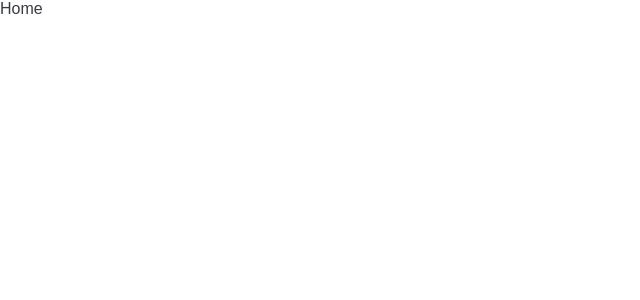
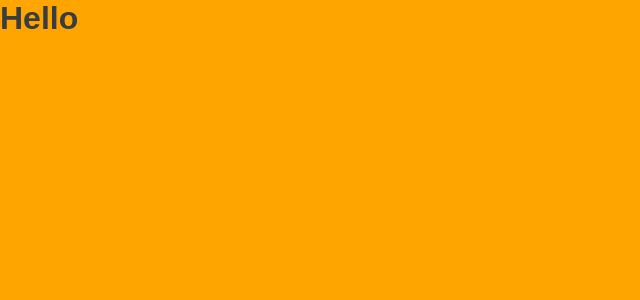
Before and after one commit to mhemanthkmr/react-tesla, a React (Create React App) app: page / in a window 1280 px wide. Shown: the top 300 px of the page, without its empty margins (0-640 px from the left). Built offline with nearby package versions, Linux system fonts and the light colour scheme.

Commit message:
imported extion and StyledComponents

```diff
--- a/src/components/Home.js
+++ b/src/components/Home.js
@@ -1,7 +1,16 @@
 import React from "react";
-
+import styled from "styled-components";
+import Section from "./Section";
 function Home() {
-  return <div>Home</div>;
+  return (
+    <Container>
+      <Section />
+    </Container>
+  );
 }
 
 export default Home;
+
+const Container = styled.div`
+  height: 100vh;
+`;
```
